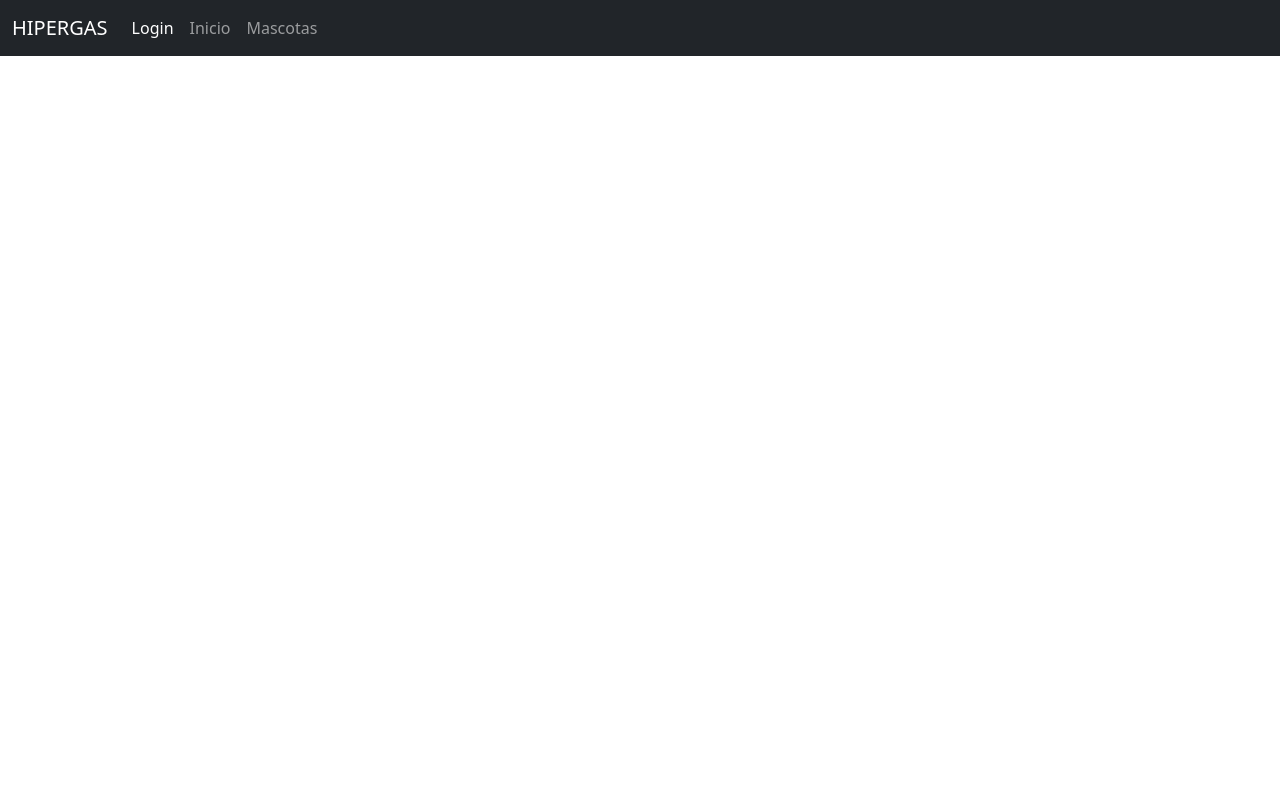
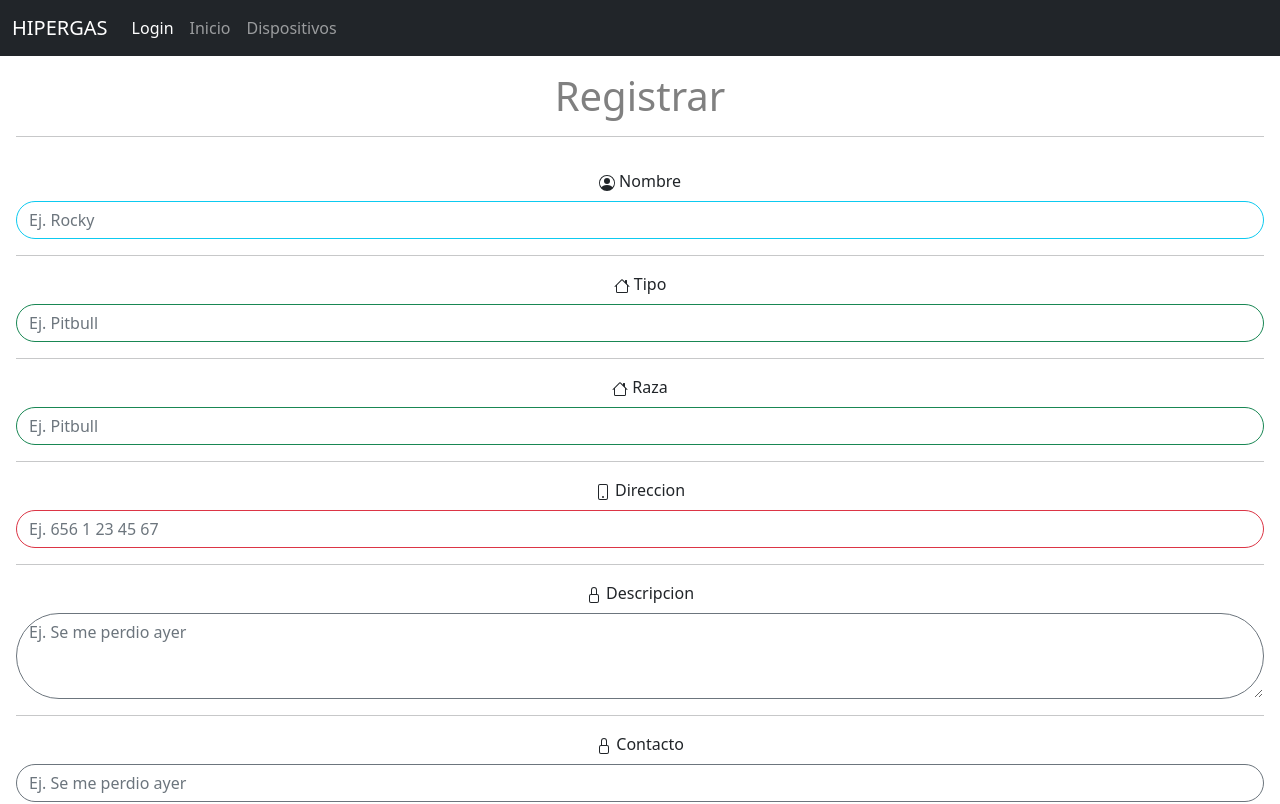
Before and after one commit to jOR13/hoppas-frontend, a React (Create React App) app: page /MascotasForm in a window 1280 px wide. Shown: the top 804 px of the page. Built offline with nearby package versions, Linux system fonts and the light colour scheme; no server answers.

Commit message:
adding styles to the pets views

```diff
--- a/src/App.css
+++ b/src/App.css
@@ -66,3 +66,11 @@ div .dropstart .dropdown-toggle::before {
 .hoverIcon:hover {
   transform: scale(1.2);
 }
+
+
+.CusCard-left {
+  border-radius: 20px;
+  background: linear-gradient(
+    180deg
+    ,#ff7e5f  ,#feb47b);
+}
--- a/src/App.js
+++ b/src/App.js
@@ -2,6 +2,7 @@ import Login from "./components/Login";
 import Posts from "./components/Posts";
 import Profile from "./components/Profile";
 import Mascotas from "./components/Mascotas";
+import MascotasForm from "./components/MascotasForm";
 import "./App.css";
 import React, { useEffect, useState } from "react";
 import { UserContext } from "./context/UserContext";
@@ -73,7 +74,7 @@ function App() {
                   </li>
                   <li className="nav-item">
                     <NavLink to={"/Mascotas"} className="nav-link">
-                      Mascotas
+                      Dispositivos
                     </NavLink>
                   </li>
                 </ul>
@@ -129,6 +130,7 @@ function App() {
             <Route exact path="/Registro" component={Registro} />
             <Route exact path="/Profile" component={Profile} />
             <Route exact path="/Mascotas" component={Mascotas} />
+            <Route exact path="/MascotasForm" component={MascotasForm} />
           </Switch>
         </Router>
       </UserContext.Provider>
--- a/src/components/Mascotas.jsx
+++ b/src/components/Mascotas.jsx
@@ -1,6 +1,7 @@
 import React, { useState, useEffect } from 'react'
 import axios from 'axios';
 import ArrowRight from '@material-ui/icons/ArrowRight';
+import Avatar from '@material-ui/core/Avatar';
 import MascotasForm from './MascotasForm';
 function Mascotas() {
 
@@ -35,23 +36,21 @@ function Mascotas() {
                         </div>
                     </div>
                 </div>
+                {mascotas.length > 0 ? (
+                    mascotas.map((m) =>
+                        <div className="col-sm-6 col-md-3 align-self-center justify-content-center d-flex">
+                            <div className="card border-0 shadow mt-4 ms-4 CusCard-left" style={{ borderRadius: '20px', maxHeight: '300px', maxWidth: '300px', minWidth: '170px'}} >
+                                <img className="card-img-top p-3" src={process.env.REACT_APP_API_URL + m.imageID} alt={m.name} style={{maxHeight: '200px', minHeight: '200px'}} />
+                                <div className="card-body py-4 text-center">
+                                    <h3 className="h5">{m.name}</h3>
+                                </div>
+                            </div>
+                        </div>
+                    )
+                ) : null}
 
-                {mascotas.length >= 0 ? (
-                    <div className="col-md-12 justify-content-center d-flex">
 
-                        <div className="">
-                            {mascotas.map((m) =>
-                                <div key={m.id} className="card mt-5 text-center mb-5" style={{ width: '18rem' }}>
-                                    <img src={process.env.REACT_APP_API_URL+m.imageID} class="card-img-top" alt=""/>
-                                    <div className="card-body">
-                                        <h5 className="card-title">{m.name}</h5>
-                                        {/* <h2>{process.env.REACT_APP_API_URL+m.imageID}</h2> */}
-                                    </div>
-                                </div>
-                            )}
-                        </div>
-                    </div>
-                ) : null}
+
             </div>
         </div>
     )
--- a/src/components/MascotasForm.jsx
+++ b/src/components/MascotasForm.jsx
@@ -1,4 +1,4 @@
-import React, { useState } from 'react'
+import React, { useState, useEffect } from 'react'
 import { ArrowRight, PersonCircle, Envelope, House, Lock, Phone } from "react-bootstrap-icons";
 import IconButton from '@material-ui/core/IconButton';
 import PhotoCamera from '@material-ui/icons/PhotoCamera';
@@ -9,12 +9,18 @@ import * as Yup from 'yup';
 
 function MascotasForm(props) {
 
+
     const [selectedFile, setSelectedFile] = useState(null);
     const [loading, setLoading] = useState(false);
-    const [errorConsulta, setErrorConsulta] = useState(null);
+    const [errorConsulta, setErrorConsulta] = useState(false);
     const [btnDisable, setBtnDisable] = useState(true);
+    const [user, setUser] = useState({});
 
+    useEffect(() => {
+        setUser(JSON.parse(localStorage.getItem("session")));
+    }, [])
 
+    console.log(user)
 
     const registarUser = async (values) => {
 
@@ -24,14 +30,18 @@ function MascotasForm(props) {
 
         let formData = new FormData();
 
+
+
+
+
         formData.append("name", name);
         formData.append("type", type);
         formData.append("race", race);
         formData.append("address", address);
         formData.append("description", description);
         formData.append("contact", contact);
-        formData.append("userID", userID);
-        formData.append("qrID", qrID);
+        formData.append("userID", user.user._id);
+        // formData.append("qrID", "");
         formData.append("reward", reward);
         formData.append("imageID", selectedFile);
 
@@ -48,9 +58,7 @@ function MascotasForm(props) {
             // AsyncStorage.setItem('user', JSON.stringify(resultado.data));
             console.log(resultado);
             setLoading(false);
-            if (resultado.status === 200) {
-                props.history.push("/");
-            }
+
 
         } catch (error) {
             console.log(error);
@@ -68,9 +76,9 @@ function MascotasForm(props) {
             type: Yup.string().min(3, '* Debe ingresar el tipo de mascota').required('Campo requerido'),
             race: Yup.string().min(3, '* Escriba la raza de su mascota').required('Campo requerido'),
             address: Yup.string().min(10, '* Escriba su dirección completa').required('Campo requerido'),
-            description: Yup.number().min(10, 'Escriba una breve descripcion de su mascota').required('Campo requerido'),
+            description: Yup.string().min(10, 'Escriba una breve descripcion de su mascota').required('Campo requerido'),
             contact: Yup.string().min(6, 'Escriba los datos de su contacto').required('Campo requerido'),
-
+            // reward: Yup.number().min(1, 'La recompensa debe ').required('Campo requerido').positive().integer(),
         }),
         onSubmit: values => {
             setLoading(true);
@@ -107,34 +115,26 @@ function MascotasForm(props) {
                             ) : null}
                             <hr />
                         </div>
+
                         <div className="mb-3">
-                            <label className="form-label"><Envelope className="iconos" /> Tipo</label>
-                            {/* <input
-                                        className="border-warning rounded-pill  mb-2   form-control"
-                                        type="email"
-                                        placeholder="Ej. benito@dominio.com"
-                                        name={"email"}
-                                        // onChange={actualizarState}
-                                        // value={email}
-                                        onChange={formik.handleChange}
-                                        onBlur={formik.handleBlur}
-                                        value={formik.values.email}
-                                    /> */}
-                            <select className="form-select rounded-pill" aria-label="Default select example" onChange={formik.handleChange}
+                            <label className="form-label"><House className="iconos" /> Tipo</label>
+                            <input
+                                className="border-success rounded-pill  mb-2   form-control"
+                                type="text"
+                                placeholder="Ej. Pitbull"
+                                name={"type"}
+                                // onChange={actualizarState}
+                                // value={address}
+                                onChange={formik.handleChange}
                                 onBlur={formik.handleBlur}
-                                value={formik.values.type}>
-                                <option selected>Seleccione el tipo</option>
-                                <option value="1">Perruno</option>
-                                <option value="2">Felino</option>
-                                <option value="3">Roedor</option>
-                                <option value="4">Ave</option>
-                                <option value="4">Maritimo</option>
-                            </select>
+                                value={formik.values.type}
+                            ></input>
                             {formik.touched.type && formik.errors.type ? (
                                 <div className="validar">{formik.errors.type}</div>
                             ) : null}
                             <hr />
                         </div>
+
                         <div className="mb-3">
                             <label className="form-label"><House className="iconos" /> Raza</label>
                             <input
@@ -157,7 +157,7 @@ function MascotasForm(props) {
                             <label className="form-label"><Phone className="iconos" /> Direccion</label>
                             <input
                                 className="border-danger rounded-pill  mb-2   form-control"
-                                type="number"
+                                type="text"
                                 placeholder="Ej. 656 1 23 45 67"
                                 name={"address"}
                                 // onChange={actualizarState}
@@ -175,7 +175,7 @@ function MascotasForm(props) {
                         <div className="mb-3">
                             <label className="form-label"><Lock className="iconos" /> Descripcion</label>
                             <textarea
-                                name={"descripcion"}
+                                name={"description"}
                                 className="border-secondary rounded-pill mb-3 form-control"
                                 type="text"
                                 rows="3"
@@ -184,11 +184,11 @@ function MascotasForm(props) {
                                 // value={password}
                                 onChange={formik.handleChange}
                                 onBlur={formik.handleBlur}
-                                value={formik.values.descripcion}
+                                value={formik.values.description}
 
                             ></textarea>
-                            {formik.touched.descripcion && formik.errors.descripcion ? (
-                                <div className="validar">{formik.errors.descripcion}</div>
+                            {formik.touched.description && formik.errors.description ? (
+                                <div className="validar">{formik.errors.description}</div>
                             ) : null}
                             <hr />
                         </div>
@@ -216,7 +216,7 @@ function MascotasForm(props) {
                             <input
                                 name={"reward"}
                                 className="border-secondary rounded-pill mb-3 form-control"
-                                type="text"
+                                type="number"
                                 placeholder="Ej. Se me perdio ayer"
                                 // onChange={actualizarState}
                                 // value={password}
```
